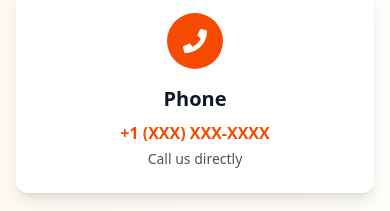
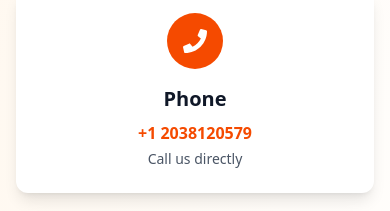
Before and after one commit to amar1795/Vairon-portfolio-site, a Next.js app: page / in a window 390 px wide. Shown: the part 9580-9791 px from the top of the page. Built offline with nearby package versions, Linux system fonts and the light colour scheme.

Commit message:
phone number updated

```diff
--- a/src/components/Contact.tsx
+++ b/src/components/Contact.tsx
@@ -50,9 +50,9 @@
     {
       icon: <FaPhone className="w-6 h-6" />,
       title: 'Phone',
-      value: '+1 (XXX) XXX-XXXX',
+      value: '+1 2038120579',
       description: 'Call us directly',
-      link: 'tel:+1234567890',
+      link: 'tel:+12038120579',
       color: 'bg-orange-600',
     },
   ];
```
